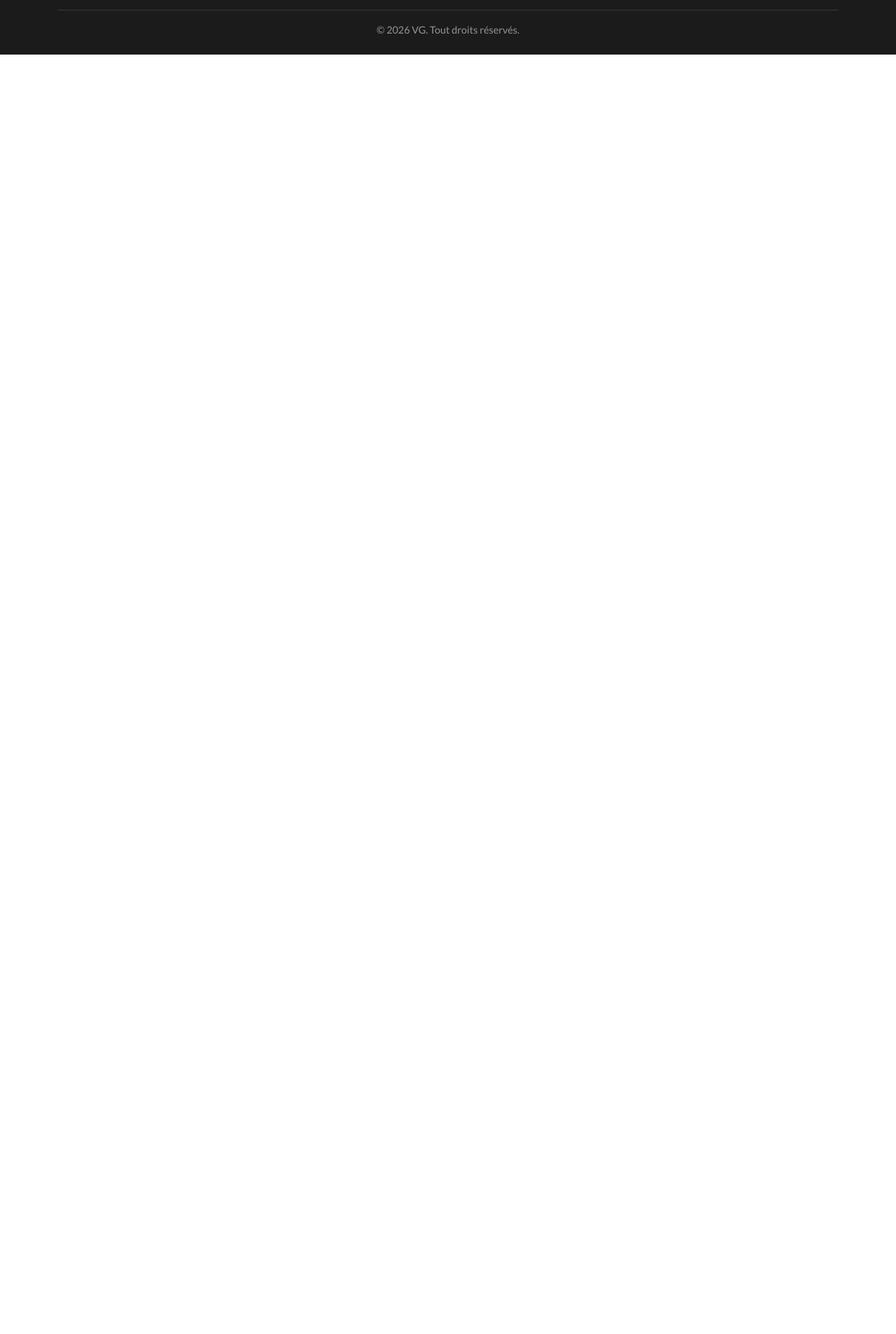
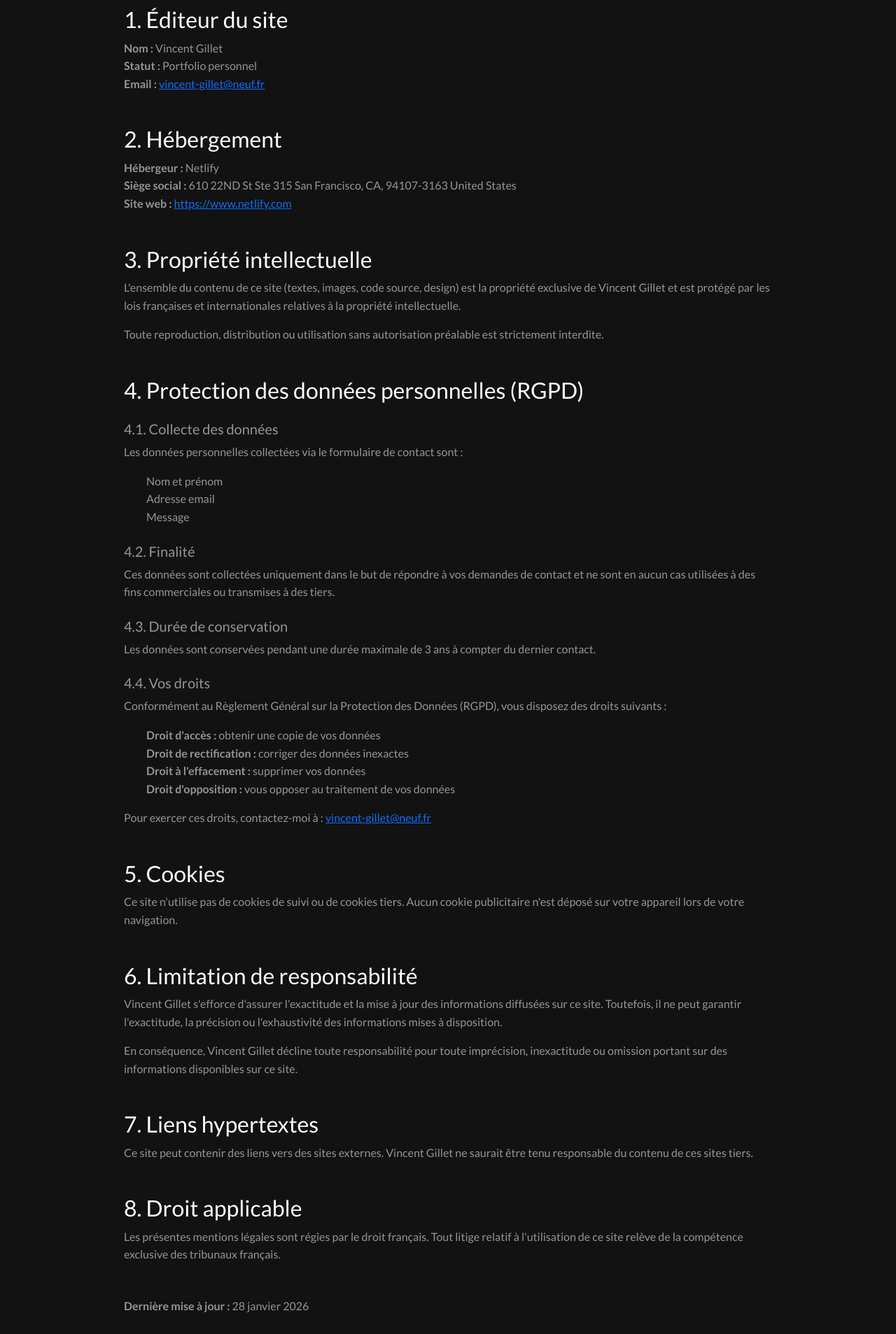
Before and after one commit to Vincent-Gillet/portfolio, a React (Vite) app: page /mentions-legales in a window 1280 px wide. Shown: the part 213-2120 px from the top of the page at 70% size. Before the commit the page ends 800 px from the top, so only its background shows below. Built offline with nearby package versions, Linux system fonts and the light colour scheme.

Commit message:
feat: ajout de la page mentions légales

```diff
--- a/src/App.tsx
+++ b/src/App.tsx
@@ -3,7 +3,8 @@ import Home from './pages/homepage/Homepage';
 import Projects from './pages/projects/Projects';
 import Header from './components/header/Header';
 import Footer from './components/footer/Footer';
-import Project from './pages/project/project.tsx';
+import Project from './pages/project/Project';
+import LegalMentions from './pages/legal-mentions/legal-mentions.tsx';
 
 import 'bootstrap/dist/css/bootstrap.min.css';
 import './index.css'
@@ -24,7 +25,8 @@ function AppContent() {
       <Routes>
         <Route path="/" element={<Home />} />
         <Route path="/projets" element={<Projects />} />
-        <Route path="/project/:id" element={<Project />} />
+        <Route path="/projet/:id" element={<Project />} />
+        <Route path="/mentions-legales" element={<LegalMentions />} />
       </Routes>
       <Footer linkPages={linkPages} />
     </>
--- a/src/components/footer/Footer.tsx
+++ b/src/components/footer/Footer.tsx
@@ -26,13 +26,13 @@ function Footer({ linkPages }: { linkPages: { name: string; href: string }[] })
           <Navbar.Brand href="#home" className='logo'>VG</Navbar.Brand>
             <Nav className="flex-sm-row justify-content-center column-gap-4">
                 {listLinkPages}
-                <Nav.Link href="#legal" className='a-text'>Mentions Légales</Nav.Link>
+                <Nav.Link href="/mentions-legales" className='a-text'>Mentions Légales</Nav.Link>
             </Nav>
             <Nav className="network-container flex-row justify-content-center gap-4">
                 {listLinkNetworks}
             </Nav>
             <hr className='footer-barre'/>
-            <p className="text-center copyright">© 2026 VG. Tout droits réservés.</p>
+            <p className="text-center copyright">© Copyright 2026 VG - Tout droits réservés.</p>
         </Container>
       </Navbar>
     </>
--- /dev/null
+++ b/src/pages/legal-mentions/Legal-mentions.css
@@ -0,0 +1,12 @@
+.legal-mentions {
+
+    .h5 {
+        color: var(--grey-color);
+    }
+
+    li {
+        color: var(--grey-color);
+        font-size: 1em;
+        line-height: 1.6;
+    }
+}
--- /dev/null
+++ b/src/pages/legal-mentions/Legal-mentions.tsx
@@ -0,0 +1,131 @@
+import './legal-mentions.css';
+
+function LegalMentions() {
+    return (
+        <div className="legal-mentions container my-5">
+            <div className="row justify-content-center">
+                <div className="col-12 col-lg-10">
+                    <h1 className="text-center mb-5">Mentions Légales</h1>
+
+                    <section className="mb-5">
+                        <h2>1. Éditeur du site</h2>
+                        <p>
+                            <strong>Nom :</strong> Vincent Gillet<br />
+                            <strong>Statut :</strong> Portfolio personnel<br />
+                            <strong>Email :</strong> <a href="mailto:vincent-gillet@neuf.fr">vincent-gillet@neuf.fr</a><br />
+                        </p>
+                    </section>
+
+                    <section className="mb-5">
+                        <h2>2. Hébergement</h2>
+                        <p>
+                            <strong>Hébergeur :</strong> Netlify<br />
+                            <strong>Siège social :</strong> 610 22ND St Ste 315 San Francisco, CA, 94107-3163 United States<br />
+                            <strong>Site web :</strong> <a href="https://www.netlify.com" target="_blank" rel="noopener noreferrer">https://www.netlify.com</a>
+                        </p>
+                    </section>
+
+                    <section className="mb-5">
+                        <h2>3. Propriété intellectuelle</h2>
+                        <p>
+                            L'ensemble du contenu de ce site (textes, images, code source, design) est la propriété
+                            exclusive de Vincent Gillet et est protégé par les lois françaises et internationales relatives
+                            à la propriété intellectuelle.
+                        </p>
+                        <p>
+                            Toute reproduction, distribution ou utilisation sans autorisation préalable est strictement interdite.
+                        </p>
+                    </section>
+
+                    <section className="mb-5">
+                        <h2>4. Protection des données personnelles (RGPD)</h2>
+
+                        <h3 className="h5 mt-4">4.1. Collecte des données</h3>
+                        <p>
+                            Les données personnelles collectées via le formulaire de contact sont :
+                        </p>
+                        <ul>
+                            <li>Nom et prénom</li>
+                            <li>Adresse email</li>
+                            <li>Message</li>
+                        </ul>
+
+                        <h3 className="h5 mt-4">4.2. Finalité</h3>
+                        <p>
+                            Ces données sont collectées uniquement dans le but de répondre à vos demandes de contact
+                            et ne sont en aucun cas utilisées à des fins commerciales ou transmises à des tiers.
+                        </p>
+
+                        <h3 className="h5 mt-4">4.3. Durée de conservation</h3>
+                        <p>
+                            Les données sont conservées pendant une durée maximale de 3 ans à compter du dernier contact.
+                        </p>
+
+                        <h3 className="h5 mt-4">4.4. Vos droits</h3>
+                        <p>
+                            Conformément au Règlement Général sur la Protection des Données (RGPD), vous disposez des droits suivants :
+                        </p>
+                        <ul>
+                            <li><strong>Droit d'accès :</strong> obtenir une copie de vos données</li>
+                            <li><strong>Droit de rectification :</strong> corriger des données inexactes</li>
+                            <li><strong>Droit à l'effacement :</strong> supprimer vos données</li>
+                            <li><strong>Droit d'opposition :</strong> vous opposer au traitement de vos données</li>
+                        </ul>
+                        <p>
+                            Pour exercer ces droits, contactez-moi à : <a href="mailto:vincent-gillet@neuf.fr">vincent-gillet@neuf.fr</a>
+                        </p>
+                    </section>
+
+                    <section className="mb-5">
+                        <h2>5. Cookies</h2>
+                        <p>
+                            Ce site n'utilise pas de cookies de suivi ou de cookies tiers. Aucun cookie publicitaire
+                            n'est déposé sur votre appareil lors de votre navigation.
+                        </p>
+                    </section>
+
+                    <section className="mb-5">
+                        <h2>6. Limitation de responsabilité</h2>
+                        <p>
+                            Vincent Gillet s'efforce d'assurer l'exactitude et la mise à jour des informations diffusées
+                            sur ce site. Toutefois, il ne peut garantir l'exactitude, la précision ou l'exhaustivité
+                            des informations mises à disposition.
+                        </p>
+                        <p>
+                            En conséquence, Vincent Gillet décline toute responsabilité pour toute imprécision, inexactitude
+                            ou omission portant sur des informations disponibles sur ce site.
+                        </p>
+                    </section>
+
+                    <section className="mb-5">
+                        <h2>7. Liens hypertextes</h2>
+                        <p>
+                            Ce site peut contenir des liens vers des sites externes. Vincent Gillet ne saurait être tenu
+                            responsable du contenu de ces sites tiers.
+                        </p>
+                    </section>
+
+                    <section className="mb-5">
+                        <h2>8. Droit applicable</h2>
+                        <p>
+                            Les présentes mentions légales sont régies par le droit français. Tout litige relatif à
+                            l'utilisation de ce site relève de la compétence exclusive des tribunaux français.
+                        </p>
+                    </section>
+
+                    <section className="mb-5 text-muted">
+                        <p>
+                            <strong>Dernière mise à jour :</strong> {new Date().toLocaleDateString('fr-FR', {
+                                year: 'numeric',
+                                month: 'long',
+                                day: 'numeric'
+                            })}
+                        </p>
+                    </section>
+                </div>
+            </div>
+        </div>
+    );
+}
+
+export default LegalMentions;
--- a/src/pages/project/Project.tsx
+++ b/src/pages/project/Project.tsx
@@ -2,7 +2,7 @@ import { projectsList } from "../../data/projects";
 
 function Project() {
 
-    const index = window.location.pathname.split('/project/')[1];
+    const index = window.location.pathname.split('/projet/')[1];
 
     const project = projectsList.find(proj => proj.id.toString() === index);
 
--- a/src/pages/projects/Projects.tsx
+++ b/src/pages/projects/Projects.tsx
@@ -157,7 +157,7 @@ function Projects() {
                 {
                     projects.map((project) => (
                         <div className="col d-flex justify-content-center" key={project.name}>
-                            <Nav.Link as={Link} to={`/project/${project.id}`} className="card h-100" style={{width: "18rem"}}>
+                            <Nav.Link as={Link} to={`/projet/${project.id}`} className="card h-100" style={{width: "18rem"}}>
                                 <img src={project.image} className="card-img-top" alt={project.name} />
                                 <div className="card-body">
                                     <h5 className="card-title">{project.name}</h5>
```
